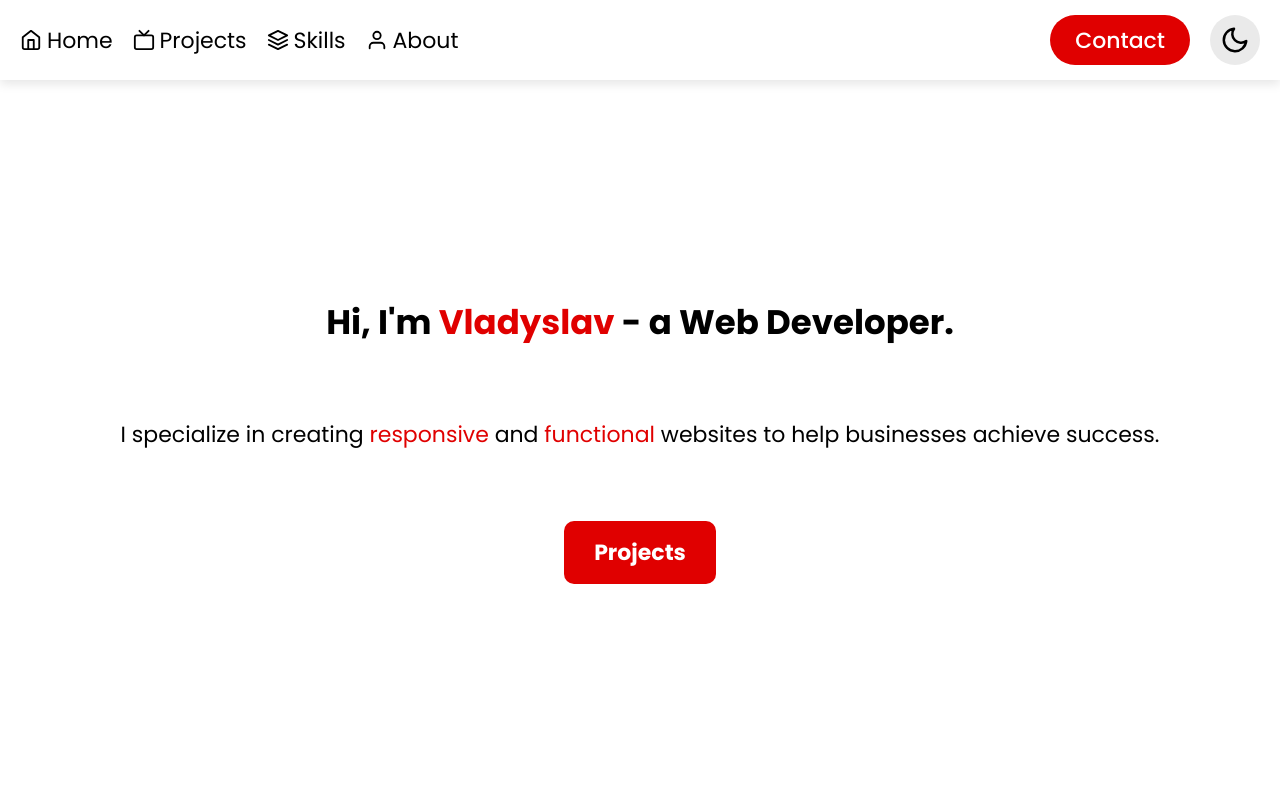
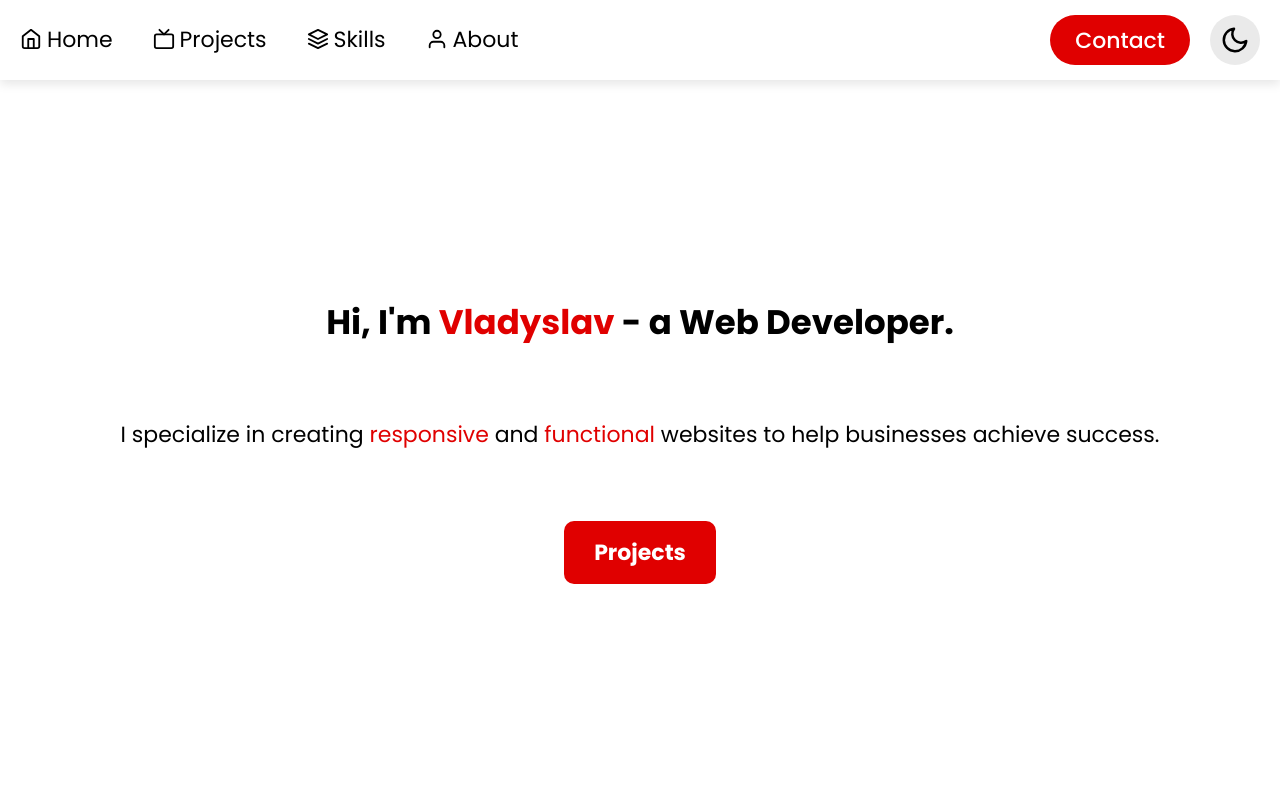
Before and after one commit to regmysss/regmysss.github.io, a React (Vite) app: page / in a window 1280 px wide. Shown: the top 800 px of the page. Built offline with nearby package versions, Linux system fonts and the light colour scheme.

Commit message:
feat: Add icons to mobile navigation links for enhanced visual appeal

```diff
--- a/src/components/Header.jsx
+++ b/src/components/Header.jsx
@@ -53,10 +53,10 @@ export const Header = ({ theme, setTheme }) => {
                         isMenuOpen &&
                         <nav className='nav-mobile'>
                             <ul className='nav-list'>
-                                <li onClick={toggleMenu}><a href="#home">Home</a></li>
-                                <li onClick={toggleMenu}><a href="#projects">Projects</a></li>
-                                <li onClick={toggleMenu}><a href="#skills">Skills</a></li>
-                                <li onClick={toggleMenu}><a href="#about">About</a></li>
+                                <li onClick={toggleMenu}><a href="#home"><FiHome />Home</a></li>
+                                <li onClick={toggleMenu}><a href="#projects"><FiTv />Projects</a></li>
+                                <li onClick={toggleMenu}><a href="#skills"><FiLayers />Skills</a></li>
+                                <li onClick={toggleMenu}><a href="#about"><FiUser />About</a></li>
                             </ul>
                         </nav>
                     }
--- a/src/styles/header.css
+++ b/src/styles/header.css
@@ -21,7 +21,7 @@
     display: flex;
     color: var(--main-text-color);
     list-style: none;
-    gap: 20px;
+    gap: 40px;
     font-size: var(--medium-font-size);
 }
 
@@ -29,15 +29,27 @@
     cursor: pointer;
 }
 
+.nav-list li::after {
+    content: '';
+    display: block;
+    width: 0;
+    height: 2px;
+    border-radius: 999px;
+    background-color: var(--main-text-color);
+    transition: width 0.5s ease;
+}
+
+.nav-list li:hover::after {
+    width: 100%;
+}
+
 .nav-list a {
     display: flex;
     align-items: center;
     justify-content: center;
     gap: 5px;
+    text-decoration: none;
     color: var(--main-text-color);
-    text-decoration: none;
-    width: 100%;
-    height: 100%;
 }
 
 .btn-contact {
```
